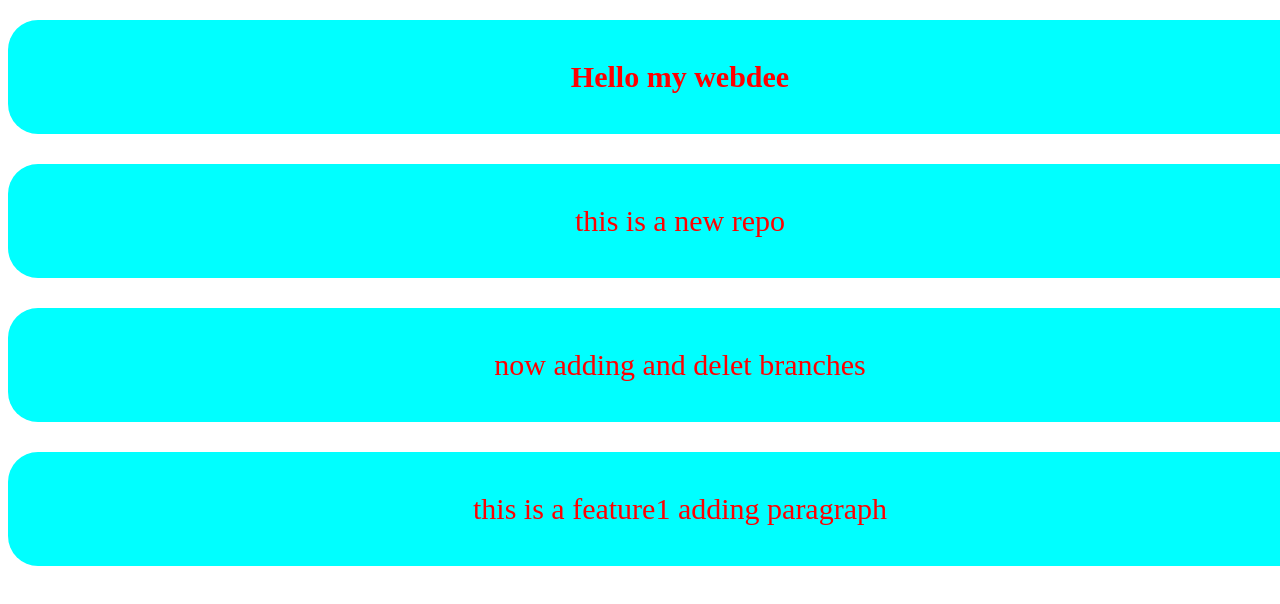
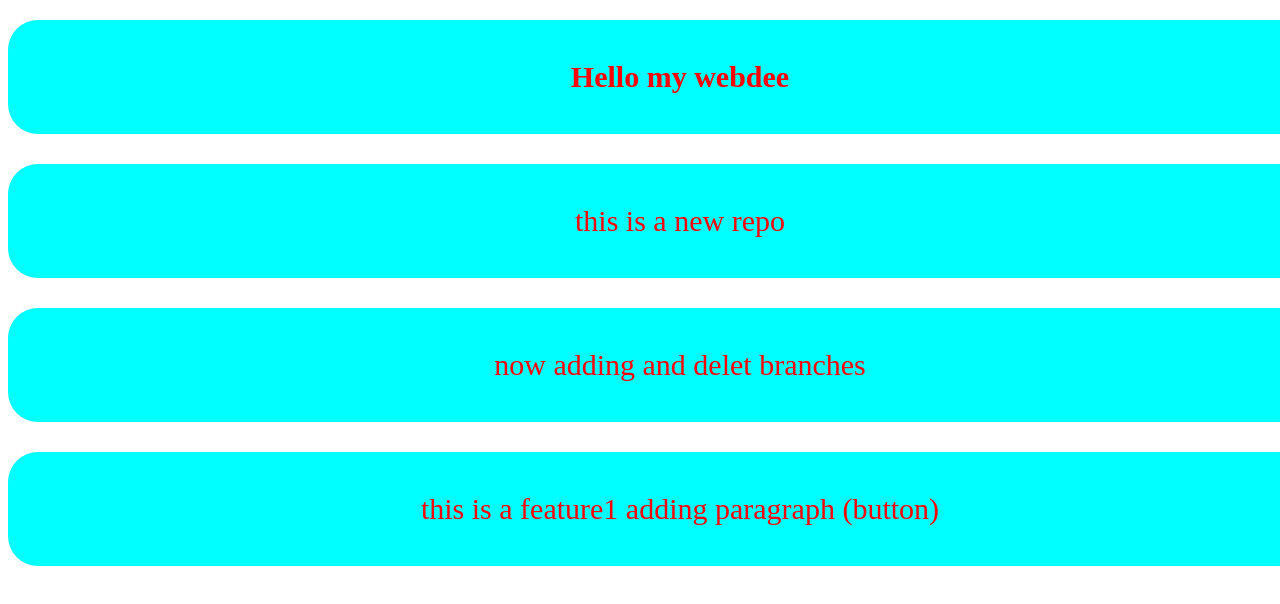
Before and after one commit to ShameemAnsari3/LocalRepo, a plain HTML site: page index.html in a window 1280 px wide. Shown: the top 604 px of the page. Drawn offline with Linux system fonts and the light colour scheme.

```diff
--- a/index.html
+++ b/index.html
@@ -14,7 +14,7 @@
 
     <p>now adding and delet branches </p>
 
-    <p> this is a feature1 adding paragraph</p>
+    <p> this is a feature1 adding paragraph (button) </p>
 
 </body>
 </html>
```
